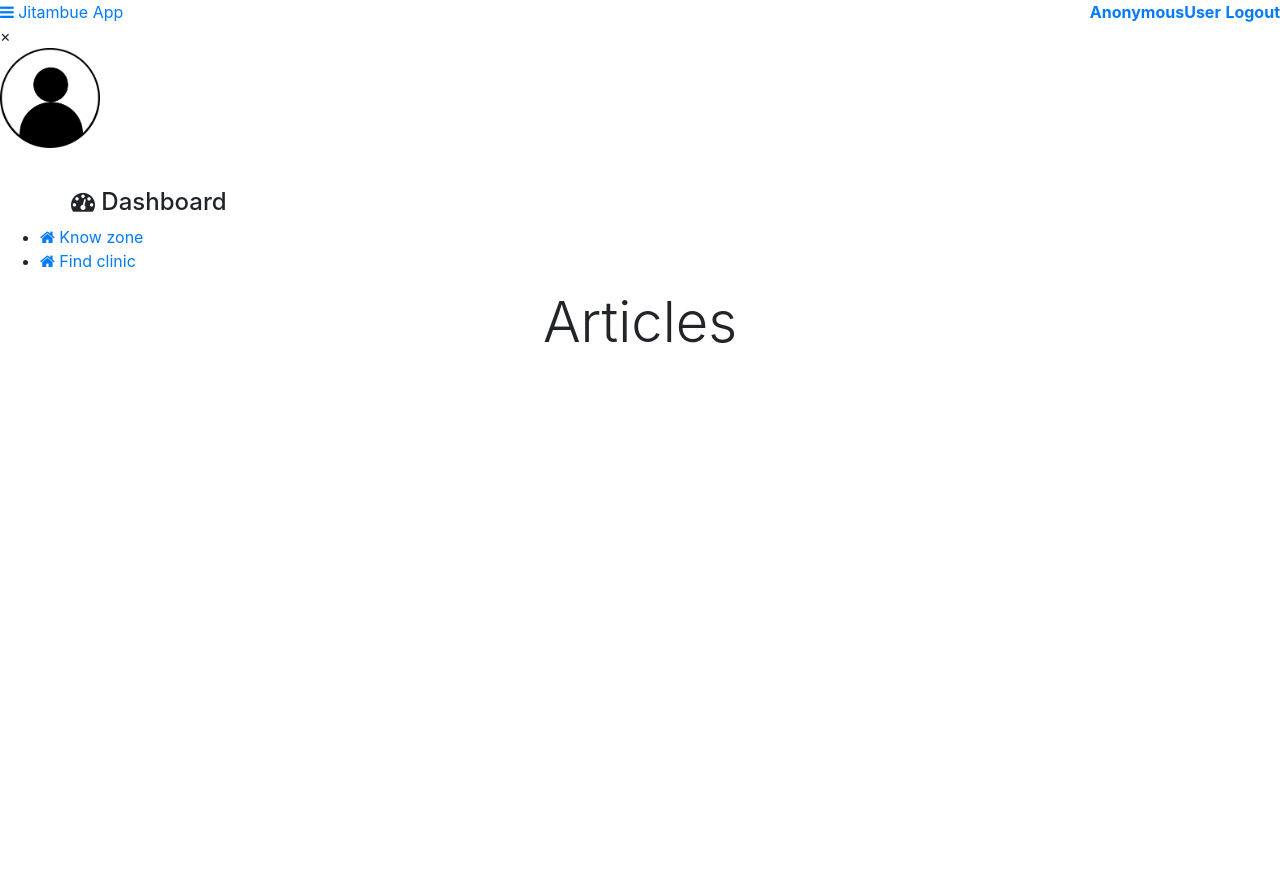
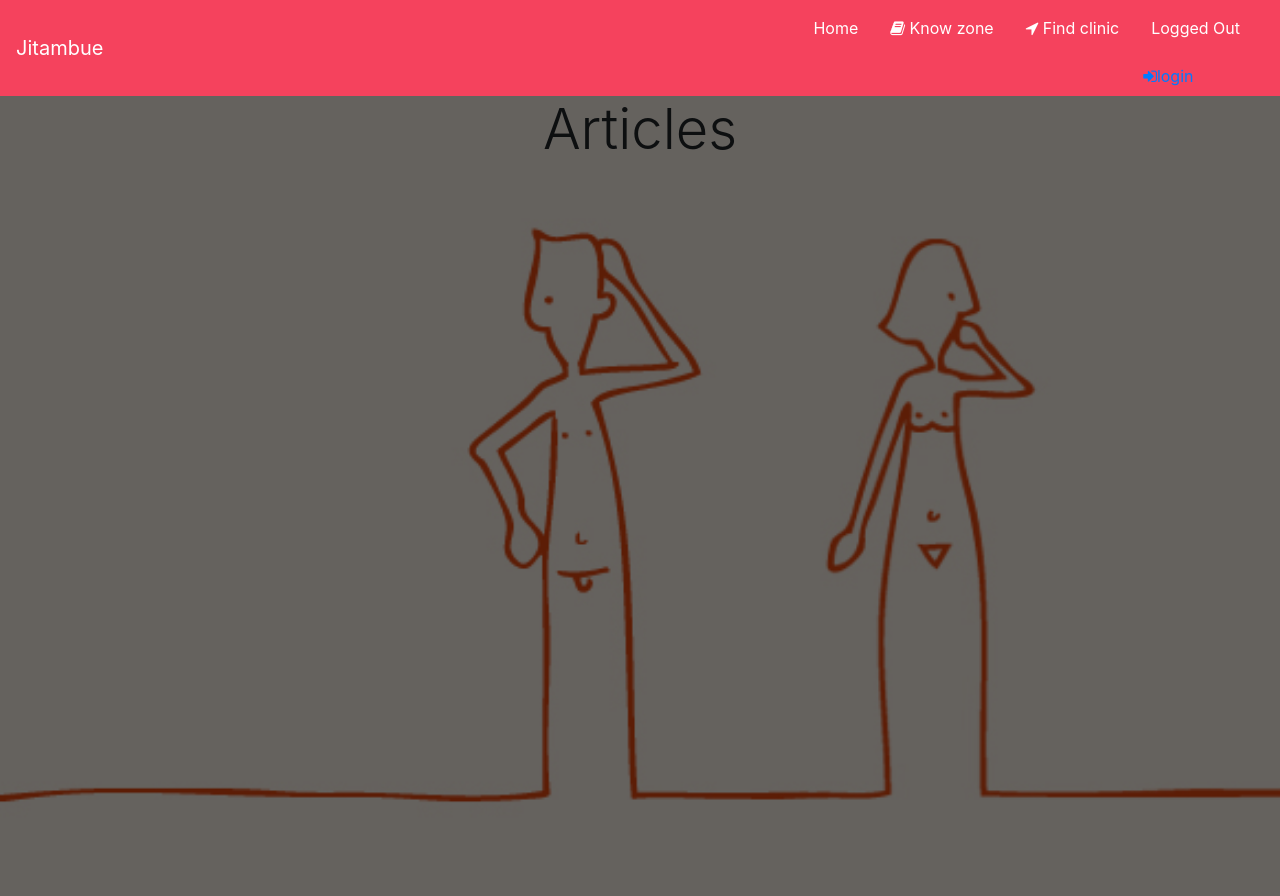
Before and after one commit to Rerimoi/jitambue, a Django app: template blog/templates/articles.html in a window 1280 px wide. Before the commit the page ends 343 px from the top, so only its background shows below. Run offline with Django 3.2, Linux system fonts and the light colour scheme; the template is opened without the code that fills it, so the values that code supplies are empty; parts of the project's set-up code (start-up, migrations or seed data) failed here and were passed over; some libraries are stand-ins or nearby versions.

Commit message:
added top bar and removed side navbar

```diff
--- a/blog/templates/base.html
+++ b/blog/templates/base.html
@@ -3,63 +3,61 @@
 <html>
 
 <head>
+    <meta name="viewport" content="width=device-width, initial-scale=1.0">
     <title>{% block title%}{% endblock%}</title>
 
     <link rel="stylesheet" type="text/css" href="{% static 'css/bootstrap.min.css'%}">
     <link rel="stylesheet" type="text/css" href="{% static 'Font-Awesome-master/css/font-awesome.min.css'%}">
-    <link rel="stylesheet" type="text/css" href="{% static 'css/writer.css'%}">
+    <link rel="stylesheet" type="text/css" href="{% static 'css/base.css'%}">
+    <link rel="stylesheet" type="text/css" href="{% static 'css/main.css'%}">
 
     {% block header %}{% endblock %}
 </head>
 
 <body>
-    <div class="fixed">
-        <nav class="topbar">
-            <a href="javascript:void(0)" id="navicon" onclick="open_dash()"><i class="fa fa-navicon"></i></a>
-            <a href="/" id="logo">Jitambue App</a>
-            <span class="float-right">
-                <span>
-                    <a href="{% url 'logout'%}">
-                        <strong>{{request.user}}</strong>
-                        <strong>Logout</strong>
-                    </a>
-                </span>
-            </span>
+        <nav class="navbar navbar-expand-md">
+                <a class="navbar-brand" href="{% url 'blog:home'%}">Jitambue</a>
+                <button class="navbar-toggler navbar-dark" type="button" data-toggle="collapse" data-target="#main-navigation">
+                  <span class="navbar-toggler-icon"></span>
+                </button>
+                <div class="collapse navbar-collapse" id="main-navigation">
+                  <ul class="navbar-nav">
+                    <li class="nav-item">
+                      <a class="nav-link" href="{% url 'blog:home'%}">Home</a>
+                    </li>
+                    <li class="nav-item">
+                      <a class="nav-link" href="{% url 'blog:knowzone'%}"><i class="fa fa-book"></i>&nbsp;Know zone</a>
+                    </li>
+                    <li class="nav-item">
+                      <a class="nav-link" href="{% url 'blog:locate_clinic'%}"><i class="fa fa-location-arrow"></i>&nbsp;Find clinic</a>
+                    </li>
+                    <li class="nav-item">
+                        <a class="nav-link" href="{% url 'logout'%}">
+                            {% if user.is_authenticated %}
+                        Hello {{ user.username }}
+                        <a href="{% url 'logout' %}"><i class="fa fa-sign-out"></i>logout</a></li>
+                        {% else %}
+
+                        <p> Logged Out </p>
+
+                        <a href="{% url 'login' %}"><i class="fa fa-sign-in"></i>login</a>
+
+                        {% endif %}
+
+
+                        </a>
+                     </li>
+                  </ul>
+                </div>
         </nav>
-        {% comment %} <div style="display:block;background:  #fc032c;height: 5px">&nbsp;</div> {% endcomment %}
-        <!--left navigation bar-->
-        <div class="row">
-            <div class="dashboard col-lg-3 col-md-3" id="dashboard">
-                <span id="close" onclick="close_dash()">&times;</span><br>
-                <div class="avatar">
-                    <img src="{% static 'images/avatar.jpg' %}" class=" img-circle img-responsive" alt="avatar" width="100px" height="100px">
-                    <div class="text">
-                        {% comment %} <span><a href="edit-profile.php">{{request.user}}</a> {% endcomment %}
-                            {% comment %} <span id="on-indicator"></span>
-                            <span class="online">online</span> {% endcomment %}
-                        </span>
-                    </div>
-                </div>
-                <h4 style="margin-top: 40px;text-align: center;"><i class="fa fa-dashboard"></i> Dashboard</h4>
-                <ul>
-                    <li>
-                        <a href="">
-                            <i class="fa fa-home dashboard-icons"></i>&nbsp;Know zone
-                        </a>
-                    </li>
-                    <li>
-                        <a href="">
-                            <i class="fa fa-home dashboard-icons"></i>&nbsp;Find clinic
-                        </a>
-                    </li>
-                </ul>
-            </div>
-        </div>
-    </div>
-    <div class="dash-content">
-        {% block content %}
-        {% endblock %}
-    </div>
+        <header class="page-header header container-fluid">
+                <div class="overlay"></div>
+
+
+                      {% block content %}{% endblock %}
+
+            </header>
+
 
 
 
@@ -67,6 +65,8 @@
     <script type="text/javascript" src="{%static 'scripts/jquery-3.2.1.min.js'%}"></script>
     <script type="text/javascript" src="{%static 'scripts/popper.min.js'%}"></script>
     <script type="text/javascript" src="{% static 'scripts/bootstrap.min.js'%}"></script>
+    <script  type="text/javascript" src="{%static 'scripts/base.js'%}"></script>
+
 </body>
 
 </html>
```
